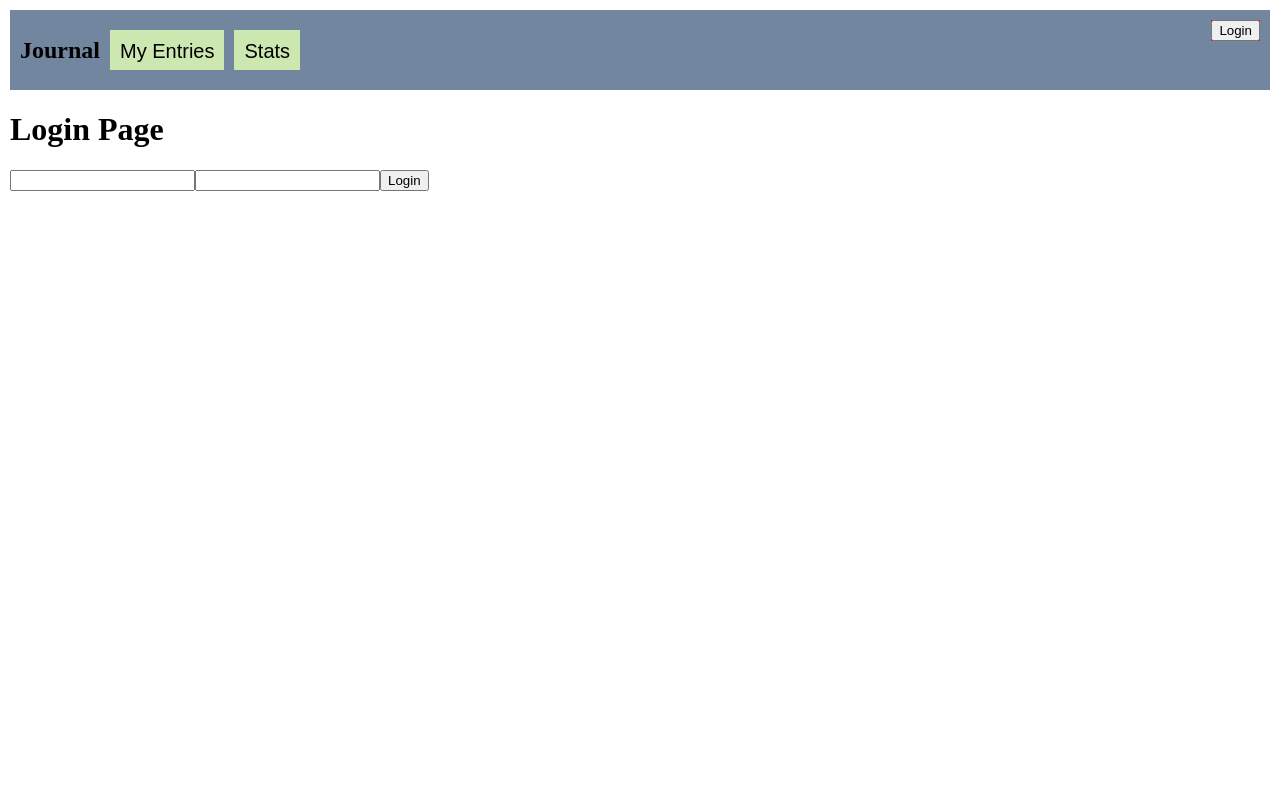
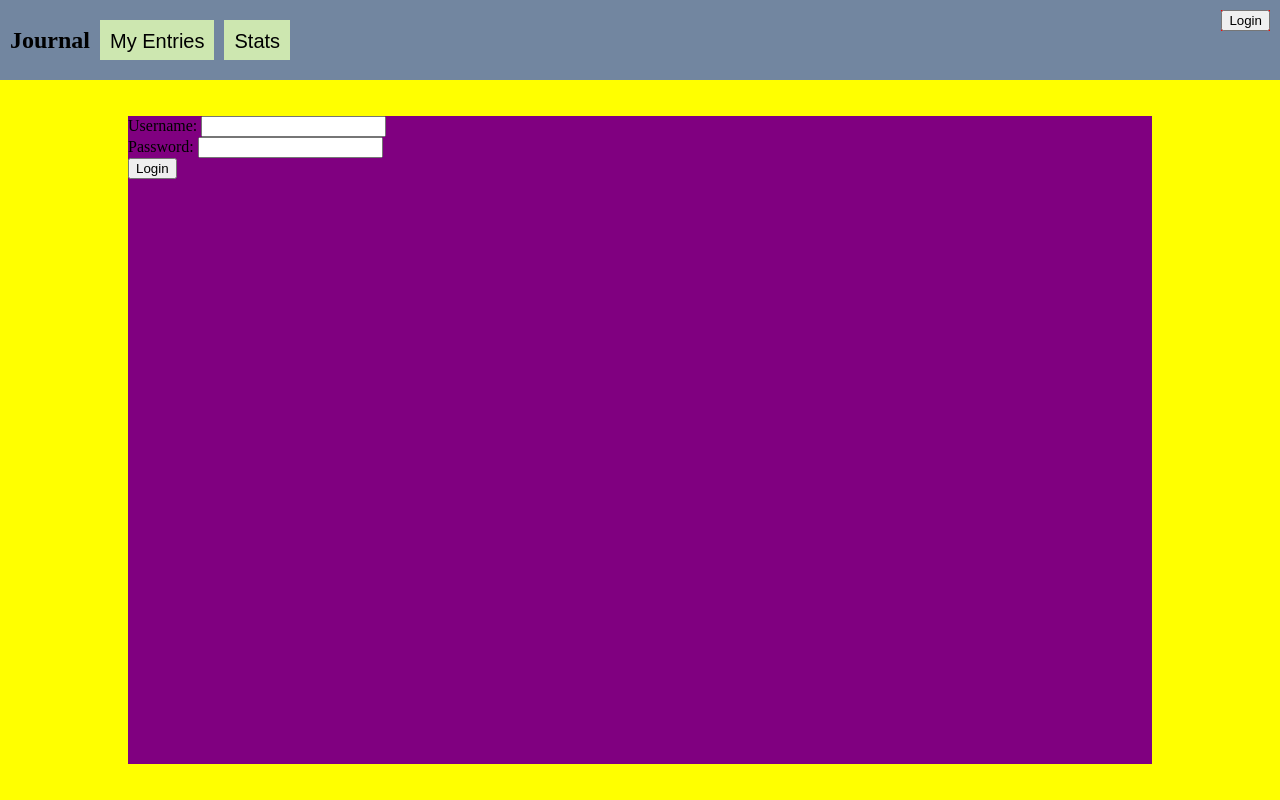
Before and after one commit to williameliasson/journal-frontend, an Angular app: page / in a window 1280 px wide. Both pictures are taken after a click on the button "Login". Built offline with nearby package versions, Linux system fonts and the light colour scheme; no server answers.

Commit message:
styling progress

```diff
--- a/src/app/app.html
+++ b/src/app/app.html
@@ -1,2 +1,6 @@
-<app-header />
-<router-outlet />
+<div class="app">
+  <app-header />
+  <main>
+    <router-outlet />
+  </main>
+</div>
--- a/src/app/app.scss
+++ b/src/app/app.scss
@@ -1,5 +1,41 @@
-html{
-    padding: 0px;
-    margin:0px
+// html{
+//     padding: 0px;
+//     margin:0px;
+//     height: 100vh;
+// }
 
+// .app{
+//     height: 100vh;
+//     display: flex;
+//     flex-direction: column;
+// }
+
+// main{
+//     flex: 1;
+//     display: flex;
+//     min-height: 0;
+//     height: auto;
+// }
+
+
+html,
+body {
+  margin: 0;
+  padding: 0;
 }
+
+* {
+  box-sizing: border-box;
+}
+
+.app {
+    min-height: 100vh;
+    display: flex;
+    flex-direction: column;
+}
+
+main {
+    flex: 1;
+    min-height: 0;
+    display: flex;
+}
--- a/src/app/pages/login-page/login-page.html
+++ b/src/app/pages/login-page/login-page.html
@@ -1,6 +1,11 @@
-<h1>Login Page</h1>
-<form [formGroup]="form" (ngSubmit)="login()">
-    <input type="text" formControlName="username">
-    <input type="password" formControlName="password">
-    <button type="submit">Login</button>
-</form>
+<div class="flexContainer">
+    <form [formGroup]="form" (ngSubmit)="login()">
+        <label for="username">Username: </label>
+        <input name="username" type="text" formControlName="username">
+        <br>
+        <label for="password">Password: </label>
+        <input type="password" formControlName="password">
+        <br>
+        <button type="submit">Login</button>
+    </form>
+</div>
--- a/src/app/pages/login-page/login-page.scss
+++ b/src/app/pages/login-page/login-page.scss
@@ -0,0 +1,20 @@
+:host {
+    flex: 1;
+    min-height: 0;
+}
+
+form{
+    background-color: purple;
+    width: 80%;
+    height: 90%;
+}
+
+.flexContainer{
+    background-color: yellow;
+    width: 100%;
+    height: 100%;
+    display: flex;
+    align-items: center;
+    justify-content: center;
+
+}
--- a/src/styles.scss
+++ b/src/styles.scss
@@ -1,5 +1,5 @@
 body {
   margin: 0px;
-  padding: 10px;
+  padding: 0px;
   box-sizing: border-box;
 }
```
